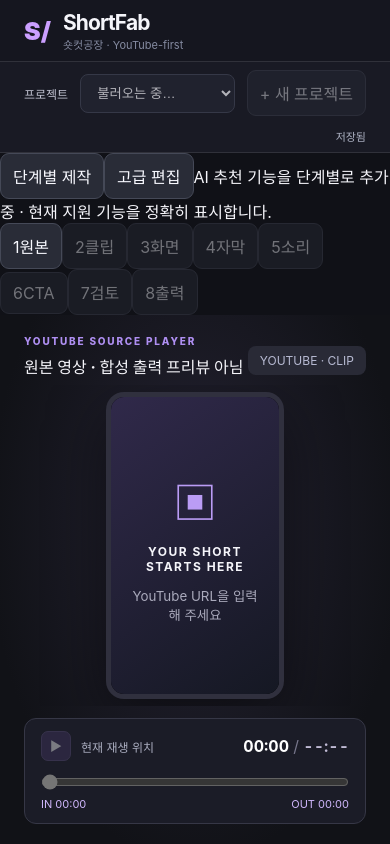
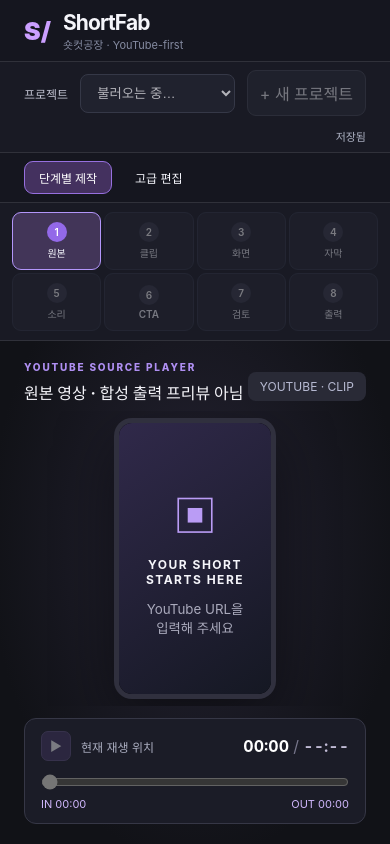
Before and after one commit to White-Fantail/shortfab, a React (Vite) app: page / in a window 390 px wide. Built offline with nearby package versions, Linux system fonts and the light colour scheme.

Commit message:
style(ag1): responsive two-column wizard and compact progress navigation

```diff
--- a/src/styles.css
+++ b/src/styles.css
@@ -256,3 +256,61 @@
 .stt-setup{display:flex;flex-direction:column;gap:4px;font-size:10px;color:#aeb5cb;margin:8px 0;overflow-wrap:anywhere}
 .stt-controls button{margin-top:7px;font-size:11px;padding:9px}
 .stt-controls code{font-size:10px;user-select:text}
+
+/* AG1: AI-guided creation is the default; the three-column editor exists only in Advanced Edit. */
+.workspace > [hidden] { display: none !important; }
+.creation-mode { flex: 0 0 auto; display:flex; align-items:center; gap:8px; background:#15161f; padding:8px 24px; border-bottom:1px solid #30313a; }
+.creation-mode button { border-color:transparent; background:transparent; padding:7px 14px; font-size:12px; }
+.creation-mode button.active { background:#44315f; color:#fff; border-color:#9770df; font-weight:700; }
+.creation-mode span { margin-left:auto; font-size:11px; color:#a9acbb; }
+.wizard-steps { display:grid; grid-template-columns:repeat(8,minmax(0,1fr)); gap:5px; flex:0 0 auto; padding:10px 24px 12px; border-bottom:1px solid #30313a; background:#191a24; }
+.wizard-step-link { min-width:0; display:flex; align-items:center; justify-content:center; gap:7px; padding:9px 5px; border-color:#323646; background:#232532; font-weight:600; font-size:12px; white-space:nowrap; }
+.wizard-step-link.current { border-color:#b396fa; background:#423558; }
+.wizard-step-link.complete { color:#d4f5ea; }
+.wizard-step-number { font-size:10px; display:grid; place-items:center; flex-shrink:0; border-radius:50%; height:20px; width:20px; background:#383a4a; color:#fff; }
+.wizard-step-link.current .wizard-step-number { background:#9369e9; }
+.wizard-review-dot { background:#9b553d; color:#fff; font-size:10px; border-radius:50%; padding:0 5px; }
+.wizard-workspace { grid-template-columns:minmax(360px,1fr) minmax(330px,1fr); }
+.wizard-panel { min-height:0; overflow-y:auto; overscroll-behavior:contain; padding:30px clamp(22px,4vw,64px); background:#191a24; border-right:1px solid #30313a; }
+.wizard-panel-heading h1 { font-size:clamp(20px,2.3vw,29px); line-height:1.25; margin:10px 0 26px; letter-spacing:-.7px; }
+.wizard-panel > label { margin:17px 0 8px; }
+.wizard-panel input { font-size:14px; min-height:42px; }
+.wizard-insight { padding:19px 20px; margin:18px 0; border:1px solid #404050; border-radius:12px; background:#252634; }
+.wizard-insight strong { font-size:14px; display:block; }
+.wizard-insight p { font-size:13px; line-height:1.7; margin:10px 0 0; color:#c1c2d0; }
+.wizard-insight small { display:block; margin-top:12px; line-height:1.65; color:#a2a6b9; }
+.wizard-clip-list { display:grid; gap:8px; margin-top:14px; }
+.wizard-clip-card { text-align:left; display:flex; flex-direction:column; gap:7px; padding:15px; }
+.wizard-clip-card.active { border-color:#b69cf0; background:#40334f; }
+.wizard-clip-card strong { font-size:13px; }
+.wizard-clip-card span { color:#e4deef; font-size:12px; }
+.wizard-clip-card small { color:#c7b5eb; font-size:11px; }
+.wizard-range { display:grid; grid-template-columns:1fr 1fr; gap:10px; margin:16px 0; }
+.wizard-range label { font-size:12px; }
+.wizard-range input { display:block; margin-top:8px; }
+.wizard-choice-grid { display:grid; grid-template-columns:1fr 1fr; gap:10px; }
+.wizard-choice-grid button.selected { background:#47365d; border-color:#b496f1; }
+.wizard-choice-grid small { display:block; margin-top:6px; opacity:.7; }
+.wizard-summary div { display:flex; justify-content:space-between; gap:12px; border-bottom:1px solid #383947; padding:12px 0; font-size:12px; }
+.wizard-summary dt { color:#a6a8bb; }
+.wizard-summary dd { color:#fff; margin:0; text-align:right; }
+.wizard-footer { display:flex; align-items:center; flex-wrap:wrap; gap:8px; margin-top:24px; }
+.wizard-footer button { font-size:12px; }
+.wizard-footer .primary { margin-left:auto; }
+.wizard-footer .wizard-advanced { background:transparent; border:0; text-decoration:underline; color:#c7b4e9; }
+.wizard-generate-note { font-size:11px; color:#9598ad; line-height:1.6; margin-top:22px; }
+.wizard-workspace .preview-area { min-width:0; }
+@media(max-width: 850px) {
+  .creation-mode span { display:none; }
+  .wizard-steps { padding:9px 12px; gap:3px; }
+  .wizard-step-link { flex-direction:column; gap:3px; font-size:10px; }
+  .wizard-panel { padding:22px; }
+  .wizard-workspace { grid-template-columns:minmax(0,1fr) minmax(0,1fr); }
+}
+@media(max-width: 650px) {
+  .app-shell { overflow:auto; height:auto; min-height:100dvh; }
+  .wizard-steps { grid-template-columns:repeat(4,minmax(0,1fr)); }
+  .wizard-workspace { display:flex; flex-direction:column-reverse; overflow:visible; }
+  .wizard-workspace .preview-area { min-height:420px; }
+  .wizard-panel { overflow:visible; border-right:0; }
+}
```
